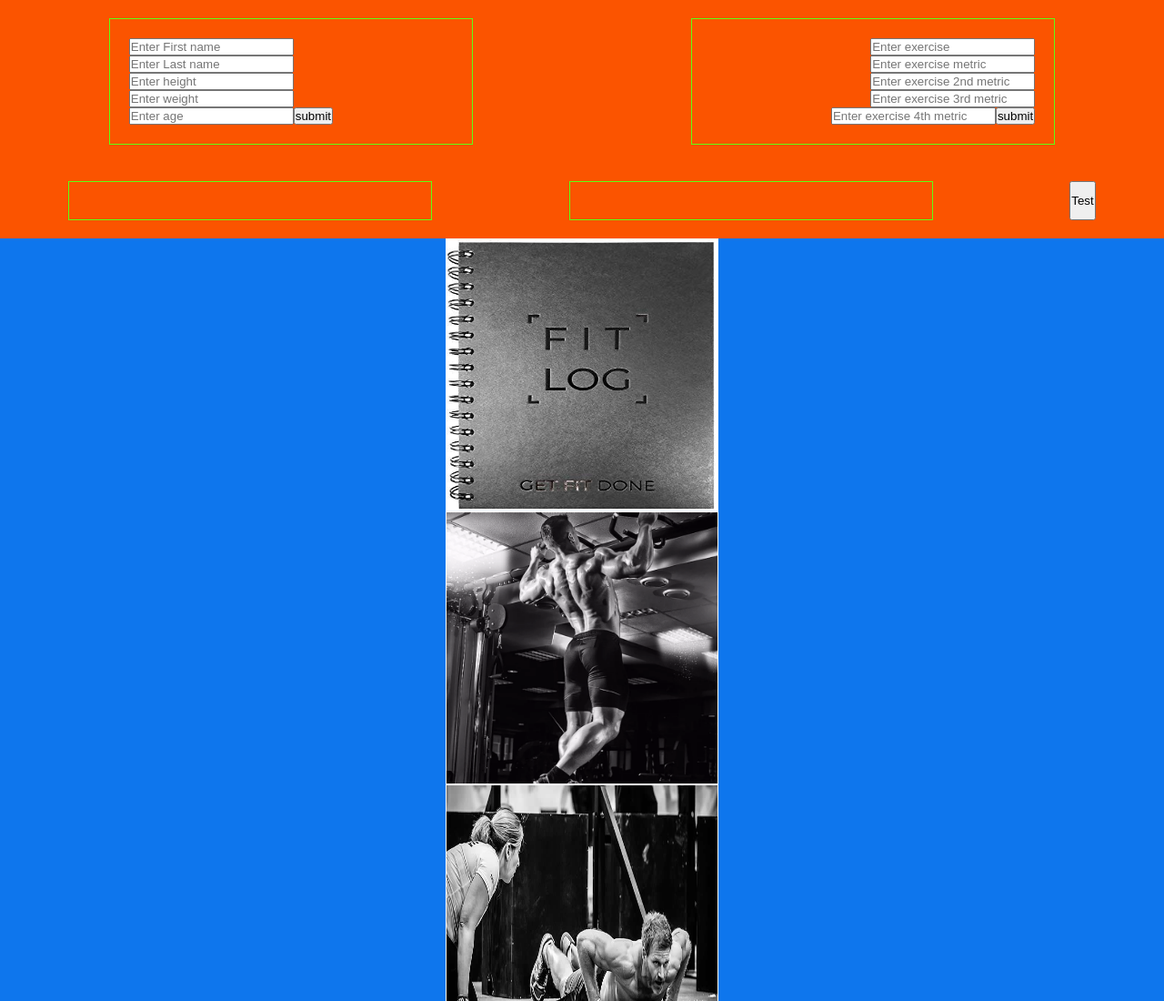
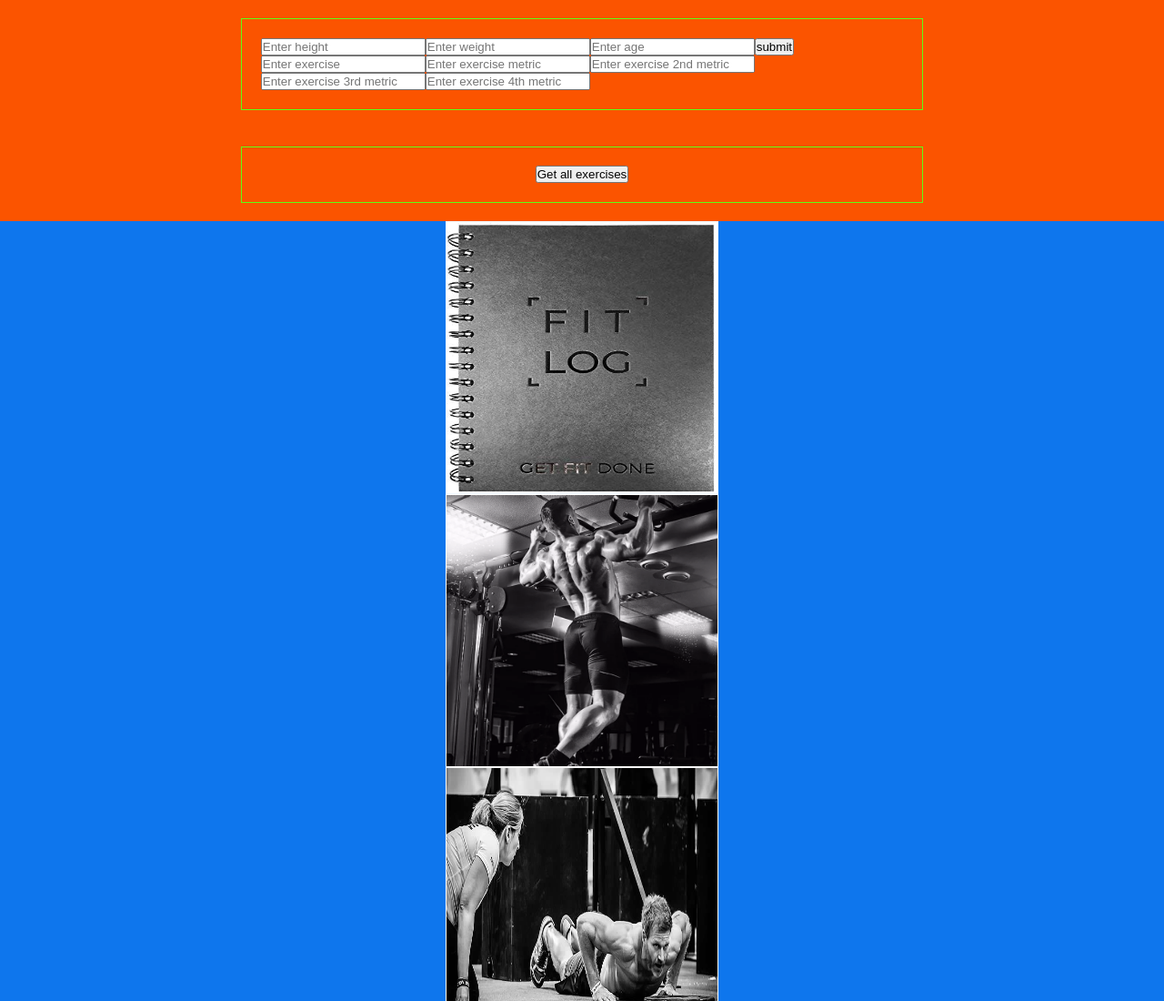
Before and after one commit to WillyPete2501/MVP, a website: page public/index.html in a window 1280 px wide. Shown: the top 1100 px of the page at 91% size. Drawn offline with Linux system fonts and the light colour scheme.

Commit message:
Get all connected and readable

```diff
--- a/public/main.css
+++ b/public/main.css
@@ -17,18 +17,9 @@
     border: 1px solid rgb(94, 255, 20);
     display: flex;
     flex-wrap: wrap;
-    width: 400px;
+    width: 750px;
     padding: 1.3em;
     justify-content: flex-start;
-  }
-
-  .menu2 {
-    border: 1px solid rgb(94, 255, 20);
-    display: flex;
-    flex-wrap: wrap;
-    width: 400px;
-    padding: 1.3em;
-    justify-content: flex-end;
   }
 
   .submission_con {
@@ -43,17 +34,9 @@
   .userInfoCLS {
     border: 1px solid rgb(94, 255, 20);
     display: flex;
-    width: 400px;
+    width: 750px;
     padding: 1.3em;
-    justify-content: flex-start;
-  }
-
-  .excrDisCLS {
-    border: 1px solid rgb(94, 255, 20);
-    display: flex;
-    width: 400px;
-    padding: 1.3em;
-    justify-content: flex-end;
+    justify-content: center;
   }
 
   .header_con{
--- a/public/main.js
+++ b/public/main.js
@@ -5,10 +5,6 @@ document.body.appendChild(menu_con);
 const menu = document.createElement('div');
 menu.className = 'menu';
 menu_con.appendChild(menu);
-
-const menu2 = document.createElement('div');
-menu2.className = 'menu2';
-menu_con.appendChild(menu2);
 
 const submission_con = document.createElement('div');
 submission_con.className = 'submission_con';
@@ -18,11 +14,6 @@ const userInfo = document.createElement('div');
 submission_con.appendChild(userInfo)
 userInfo.className = 'userInfoCLS';
 userInfo.id = 'userInfoID';
-
-const excrDis = document.createElement('div');
-submission_con.appendChild(excrDis)
-excrDis.className = 'excrDisCLS';
-excrDis.id = 'excrDisID';
 
 header_con = document.createElement('div');
 document.body.appendChild(header_con);
@@ -67,20 +58,6 @@ pic5.className = 'picGrid-item';
 pic5.src = './images/five.jpg';
 //////////////////////////////////////////////////////////////////
 
-const fName = document.createElement('input');
-menu.appendChild(fName);
-fName.type = 'text';
-fName.id = 'fNameID';
-fName.placeholder = 'Enter First name';
-fName.maxLength = 15;
-
-const lName = document.createElement('input');
-menu.appendChild(lName);
-lName.type = 'text';
-lName.id = 'lNameID';
-lName.placeholder = 'Enter Last name';
-lName.maxLength = 20;
-
 const height = document.createElement('input');
 menu.appendChild(height);
 height.type = 'number';
@@ -105,80 +82,74 @@ btn1.type = 'button';
 btn1.id = 'btn1ID';
 btn1.value = 'submit';
 
-function userInfoDisplay() {
-    userInfo.innerHTML = fName.value +' '+ lName.value +' '+ height.value +' '+ weight.value +' '+ age.value;
-    storeUserInfo()
-};
-function storeUserInfo() {
-    const userArray = [];
-    const storedUser = fName.value +' '+ lName.value +' '+ height.value +' '+ weight.value +' '+ age.value;
-    console.log(storedUser)
-    userArray.push(storedUser)
-    return userArray
-}
-
-btn1.addEventListener('click', userInfoDisplay);
-////////////////////////////////////////////////////////////////////
-
 const exrs = document.createElement('input');
-menu2.appendChild(exrs);
+menu.appendChild(exrs);
 exrs.type = 'text';
 exrs.id = 'exrsID';
 exrs.placeholder = 'Enter exercise';
 exrs.maxLength = 20;
 
 const exM1 = document.createElement('input');
-menu2.appendChild(exM1);
+menu.appendChild(exM1);
 exM1.type = 'text';
 exM1.id = 'exM1ID';
 exM1.placeholder = 'Enter exercise metric';
 exM1.maxLength = 15;
 
 const exM2 = document.createElement('input');
-menu2.appendChild(exM2);
+menu.appendChild(exM2);
 exM2.type = 'text';
 exM2.id = 'exM2ID';
 exM2.placeholder = 'Enter exercise 2nd metric';
 exM2.maxLength = 15;
 
 const exM3 = document.createElement('input');
-menu2.appendChild(exM3);
+menu.appendChild(exM3);
 exM3.type = 'text';
 exM3.id = 'exM3ID';
 exM3.placeholder = 'Enter exercise 3rd metric';
 exM3.maxLength = 15;
 
 const exM4 = document.createElement('input');
-menu2.appendChild(exM4);
+menu.appendChild(exM4);
 exM4.type = 'text';
 exM4.id = 'exM4ID';
 exM4.placeholder = 'Enter exercise 4th metric';
 exM4.maxLength = 15;
 
-const btn2 = document.createElement('input');
-menu2.appendChild(btn2);
-btn2.type = 'button';
-btn2.id = 'btn2ID';
-btn2.value = 'submit';
+function userInfoDisplay() {
+    userInfo.innerHTML = height.value +' '+ weight.value +' '+ age.value +' '+ exrs.value +' '+ exM1.value +' '+ exM2.value +' '+ exM3.value +' '+ exM4.value;
+};
 
-function exerciseDisplay() {
-    excrDis.innerHTML = exrs.value +' '+ exM1.value +' '+ exM2.value +' '+ exM3.value +' '+ exM4.value;
+btn1.addEventListener('click', userInfoDisplay);
 
-};
-btn2.addEventListener('click', exerciseDisplay);
 ////////////////////Testing///////////////////////////
 
 const btn3 = document.createElement('input');
-submission_con.appendChild(btn3);
+userInfo.appendChild(btn3);
 btn3.type = 'button';
 btn3.id = 'btn3ID';
-btn3.value = 'Test';
+btn3.value = 'Get all exercises';
 
 btn3.addEventListener('click', async (e) => {
-    const data = await fetch('http://localhost:3003/users');
-    const json = await data.json()
-    console.log(json)
+    const response = await fetch('http://localhost:3003/users');
+    const commits = await response.json()
+    console.log(commits)
+    userInfo.innerHTML = JSON.stringify(commits)
 })
+
+// const btn4 = document.createElement('input');
+// userInfo.appendChild(btn3);
+// btn4.type = 'button';
+// btn4.id = 'btn4ID';
+// btn4.value = 'Get a specific exercise';
+
+// btn4.addEventListener('click', async (e) => {
+//     const data = await fetch('http://localhost:3003/users/:id');
+//     const json = await data.json()
+//     console.log(json)
+//     userInfo.innerHTML = JSON.stringify(json)
+// })
 
 ///////////////////Testing////////////////////////////
 
--- a/server.js
+++ b/server.js
@@ -74,7 +74,7 @@ app.patch('/users/:id', async (request, response) => {
     try {
         const {id} = request.params;
         const {height_inches, weight_lbs, age, exercise, metric1, metric2, metric3, metric4} = request.body;
-        const {rows} = await pool.query('UPDATE users SET height_inches = $1, weight_lbs = $2, age = $3, exercise = $4, metric1 = $5, metric2 =$6, metric3 =$7, metric4 =$8 WHERE log_id = $9', [f_name, l_name, height_inches, weight_lbs, age, id]);
+        const {rows} = await pool.query('UPDATE users SET height_inches = $1, weight_lbs = $2, age = $3, exercise = $4, metric1 = $5, metric2 =$6, metric3 =$7, metric4 =$8 WHERE log_id = $9', [height_inches, weight_lbs, age, exercise, metric1, metric2, metric3, metric4, id]);
         const showOne = await pool.query('SELECT * FROM users WHERE log_id = $1', [id]);
         response.status(200).send(showOne.rows);
     } catch (error) {
```
